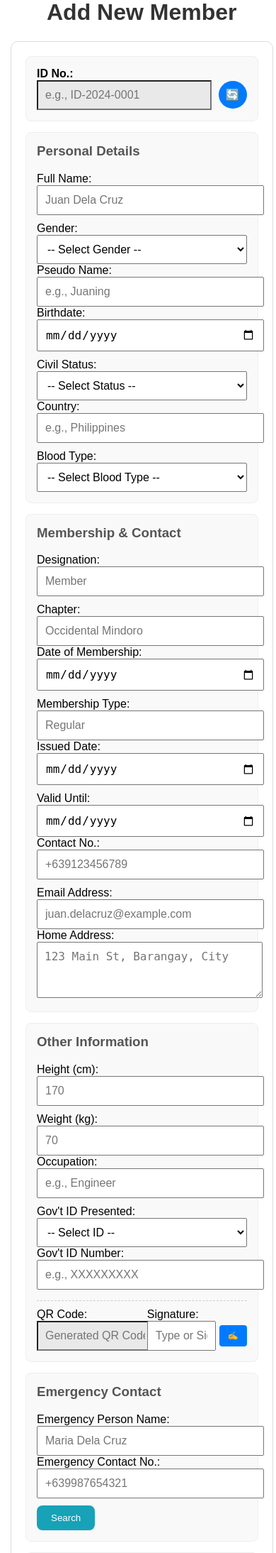
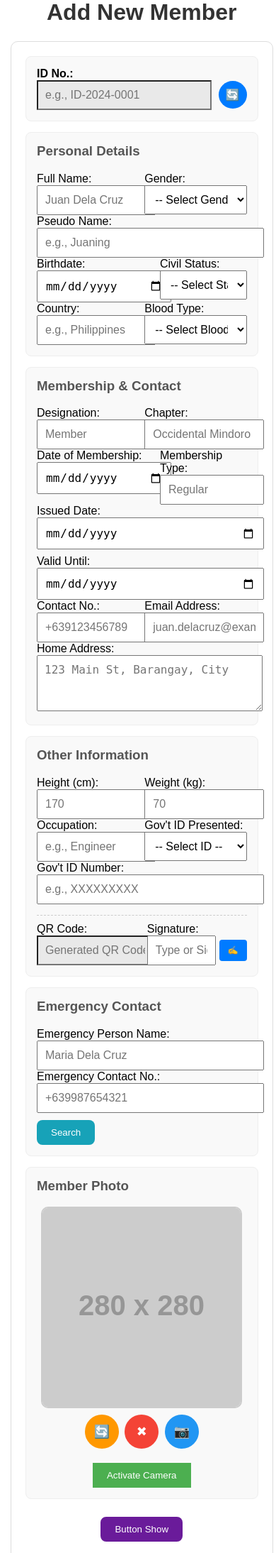
Before and after one commit to daniloabeleda1963-lgtm/idsystem_flaskstart, a Flask app: page /add_member in a window 390 px wide. Shown: the part 265-2453 px from the top of the page at 71% size. Run offline with Flask 3, Linux system fonts and the light colour scheme; grey boxes labelled with a size stand in for pictures from a placeholder-image service; parts of the project's set-up code (start-up, migrations or seed data) failed here and were passed over; some libraries are stand-ins or nearby versions.

Commit message:
Enhance mobile responsiveness of add member form
Updated mobile styles for form layout and button positioning.

```diff
--- a/templates/add_member_form.html
+++ b/templates/add_member_form.html
@@ -14,15 +14,22 @@
         box-sizing: border-box;
     }
 
-    /* Mobile Adjustments: If screen is smaller than 700px (Celphone/Tablet) */
+    /* --- MOBILE ADJUSTMENTS (Celphone View) --- */
     @media (max-width: 700px) {
-        /* Force side-by-side divs to stack vertically on mobile */
-        .form-container > div > div[style*="display:flex"] {
+
+        /* 1. AYUSIN ANG FORM FIELDS (Inputs) */
+        /* Sa celpon, pag may display:flex na div sa loob ng form, gawing pababa */
+        .form-container > div[style*="display:flex"] {
             flex-direction: column !important;
             gap: 10px !important;
         }
 
-        /* Ensure inputs look good stacked */
+        /* Pero para sa mga loob-loob na row (personal details), keep them side-by-side pero compact */
+        .form-container > div > div[style*="display:flex"] {
+             flex-wrap: wrap !important; /* Pwede mag-wrap kung sobrang liit */
+             gap: 8px !important;
+        }
+
         .form-container input,
         .form-container select,
         .form-container textarea {
@@ -30,17 +37,48 @@
             width: 100% !important;
         }
 
-        /* Fix camera buttons on small screens */
+        /* 2. AYUSIN ANG CAMERA BUTTONS */
+        /* Sa laptop, absolute (floating) sila. Sa celpon, ilipat sa ilalim para hindi sagabal */
         #switch_camera_btn, #cancel_camera_btn, #upload_photo_btn {
             position: static !important;
-            margin-top: 5px;
-            display: inline-block !important;
-            width: auto;
+            display: inline-flex !important;
+            justify-content: center;
+            align-items: center;
+            width: 48px !important; /* Fixed na maliit na square */
+            height: 48px !important;
+            padding: 0 !important;
+            margin: 5px 2px !important; /* Konting space lang */
+            border-radius: 50% !important;
         }
 
-        /* Magic content area responsiveness */
+        /* I-center ang lahat ng controls sa ibaba ng photo */
+        .camera-controls-wrapper {
+            display: flex !important;
+            justify-content: center !important;
+            gap: 10px !important;
+            margin-top: 15px !important;
+            flex-wrap: wrap !important;
+        }
+
+        /* 3. AYUSIN ANG MAGIC BUTTONS (Add, Edit, Save, etc.) */
+        /* Dito nagkakaproblema usually kasi naging full width. Ibalik natin sa grid pero compact. */
         #magic_content_area .magic-action-btn {
-            flex-grow: 1;
+            flex: 1 1 40% !important; /* 40% width so 2 buttons fit per row */
+            padding: 10px 5px !important; /* Mas konting padding para maliit */
+            font-size: 14px !important;
+            margin: 2px !important;
+            min-width: auto !important;
+            white-space: nowrap !important; /* Hindi tumatakas yung text */
+        }
+
+        /* Small buttons for Nav (Home, Prev, Next) */
+        #magic_content_area button[title="Home"],
+        #magic_content_area button[title="Previous"],
+        #magic_content_area button[title="Next"],
+        #magic_content_area button[title="End"] {
+            width: 40px !important;
+            height: 40px !important;
+            padding: 0 !important;
         }
     }
 </style>
@@ -266,10 +304,11 @@
                 <video id="video" autoplay playsinline style="width:100%; height:100%; object-fit:cover; position:absolute; top:0; left:0; display:none;"></video>
                 <img id="photo_preview" src="https://placehold.co/280x280/cccccc/333333?text=Photo+Preview" alt="Captured Photo Preview" style="width:100%; height:100%; object-fit:cover; position:absolute; top:0; left:0;">
             </div>
+            <!-- NOTE: Absolute positions for Laptop. Overridden by CSS for Mobile. -->
             <button id="switch_camera_btn" type="button" style="position: absolute; left: calc(50% + 165px); bottom: 150px; padding:10px 14px; border:none; border-radius:50%; background-color:#FF9800; color:white; cursor:pointer; font-size:18px; display:none;">🔄</button>
             <button id="cancel_camera_btn" type="button" style="position: absolute; left: calc(50% + 165px); bottom: 100px; padding:10px 14px; border:none; border-radius:50%; background-color:#f44336; color:white; cursor:pointer; font-size:18px; display:none;">✖</button>
             <button id="upload_photo_btn" type="button" style="position: absolute; left: calc(50% + 165px); bottom: 50px; padding:10px 14px; border:none; border-radius:50%; background-color:#2196F3; color:white; cursor:pointer; font-size:18px;">📷</button>
-            <div id="main_camera_controls" style="display:flex; justify-content:center; gap:10px; margin-top:10px;">
+            <div id="main_camera_controls" class="camera-controls-wrapper" style="display:flex; justify-content:center; gap:10px; margin-top:10px;">
                 <button id="activate_camera_btn" type="button" style="padding:10px 20px; background:#4CAF50; color:white; border:none; cursor:pointer;">Activate Camera</button>
                 <button id="take_picture_btn" type="button" style="display:none; padding:10px 20px; background:#008CBA; color:white; border:none; cursor:pointer;">Take Picture</button>
                 <button id="clear_photo_btn" type="button" style="display:none; padding:10px 20px; background:#ff9800; color:white; border:none; cursor:pointer;">Clear Photo</button>
@@ -347,7 +386,7 @@
 <script>
 /*
   FINAL VERSION: FIXED TOUCH & ADDED DELETE BUTTON
-  UPDATED SIGNATURE PAD FOR SMOOTH TOUCH/FINGER/COTTON BUGS INPUT
+  UPDATED SIGNATURE PAD FOR SMOOTH FINGER/COTTON BUGS INPUT
 */
 
 (function () {
```
